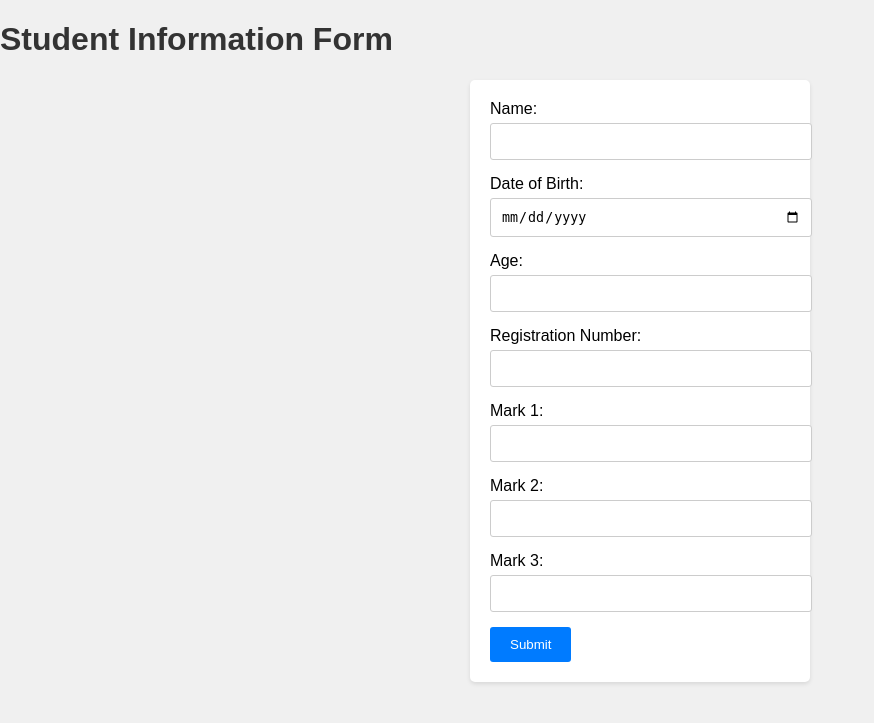
After one commit to Anishv004/IGCAR_Internship-materials, a PHP site: page /views/home.php in a window 1280 px wide. The commit adds this page. Shown: the top 723 px of the page, without its empty margins (0-874 px from the left). Run offline with PHP 8.4, Linux system fonts and the light colour scheme.

Commit message:
Student data visualise-first version

```diff
--- a/css/style.css
+++ b/css/style.css
@@ -1,51 +1,110 @@
-*{
-    background-color: silver;
-}
+/* css/styles.css */
+
+/* Global Styles */
 body {
     font-family: Arial, sans-serif;
-    margin: 0;
-    padding: 0;
+    background-color: #f0f0f0;
 }
 
-h1, h2 {
-    text-align: center;
+h1 {
     color: #333;
 }
 
+/* Form Styles */
 form {
-    text-align: auto;
-    margin: 20px;
-    padding: 10px;
-    border: 1px solid #ccc;
+    width: 300px;
+    margin: 0 auto;
+    padding: 20px;
+    background-color: #fff;
     border-radius: 5px;
+    box-shadow: 0px 2px 4px rgba(0, 0, 0, 0.1);
 }
 
 label {
-    display: inline-block;
-    width: 80px;
+    display: block;
+    margin-bottom: 5px;
 }
 
-input[type="text"] {
-    width: 200px;
-    padding: 5px;
-    margin-bottom: 10px;
+input[type="text"],
+input[type="date"],
+input[type="number"] {
+    width: 100%;
+    padding: 10px;
+    margin-bottom: 15px;
     border: 1px solid #ccc;
     border-radius: 3px;
 }
 
-input[type="submit"] {
-    background-color: #333;
+button[type="submit"] {
+    background-color: #007bff;
     color: #fff;
-    padding: 5px 10px;
+    padding: 10px 20px;
     border: none;
     border-radius: 3px;
     cursor: pointer;
 }
 
-input[type="submit"]:hover {
-    background-color: #555;
+/* Student Info Styles */
+.student-info {
+    width: 300px;
+    margin: 0 auto;
+    padding: 20px;
+    background-color: #fff;
+    border-radius: 5px;
+    box-shadow: 0px 2px 4px rgba(0, 0, 0, 0.1);
 }
 
-#display{
-    margin-left: 5%;
+.student-info p {
+    margin: 8px 0;
 }
+/* Global Styles */
+body {
+    font-family: Arial, sans-serif;
+    background-color: #f0f0f0;
+    margin: 0;
+    padding: 0;
+}
+
+.container {
+    max-width: 800px;
+    margin: 0 auto;
+    padding: 20px;
+    box-sizing: border-box;
+}
+
+h1 {
+    color: #333;
+}
+
+/* Student Info Styles */
+.student-info {
+    background-color: #fff;
+    border-radius: 5px;
+    box-shadow: 0px 2px 4px rgba(0, 0, 0, 0.1);
+    padding: 20px;
+    margin-top: 30px;
+}
+
+.student-info h2 {
+    color: #007bff;
+}
+
+.student-info p {
+    margin: 10px 0;
+    line-height: 1.6;
+}
+.left-column,
+.right-column {
+    width: 50%;
+    float: left;
+    box-sizing: border-box;
+    padding: 10px;
+}
+
+.left-column {
+    border-right: 1px solid #ccc;
+}
+
+.right-column {
+    border-left: 1px solid #ccc;
+}
--- /dev/null
+++ b/views/home.php
@@ -0,0 +1,34 @@
+<!DOCTYPE html>
+<html>
+<head>
+    <title>Student Information Form</title>
+    <link rel="stylesheet" type="text/css" href="css/style.css">
+</head>
+<body>
+    <h1>Student Information Form</h1>
+    <form action="index.php" method="post">
+        <label for="name">Name:</label>
+        <input type="text" id="name" name="name" required><br>
+
+        <label for="dob">Date of Birth:</label>
+        <input type="date" id="dob" name="dob" required><br>
+
+        <label for="age">Age:</label>
+        <input type="number" id="age" name="age" required><br>
+
+        <label for="reg_no">Registration Number:</label>
+        <input type="text" id="reg_no" name="reg_no" required><br>
+
+        <label for="mark1">Mark 1:</label>
+        <input type="number" id="mark1" name="mark1" required><br>
+
+        <label for="mark2">Mark 2:</label>
+        <input type="number" id="mark2" name="mark2" required><br>
+
+        <label for="mark3">Mark 3:</label>
+        <input type="number" id="mark3" name="mark3" required><br>
+
+        <button type="submit">Submit</button>
+    </form>
+</body>
+</html>
```
Also changed, not shown: config.php (added, +27 -0 lines), controllers/StudentController.php (added, +50 -0 lines), index.php (added, +8 -0 lines), models/StudentModel.php (added, +49 -0 lines), views/display.php (added, +66 -0 lines).
